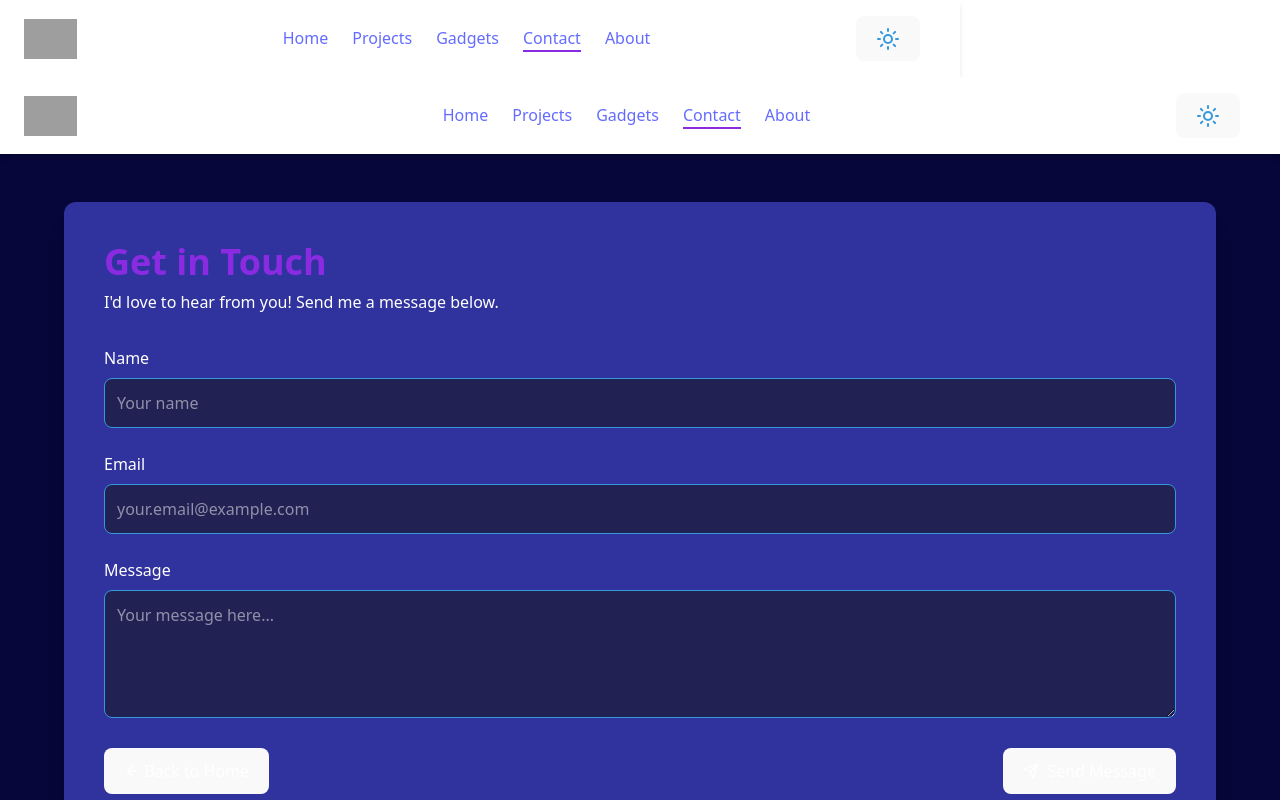
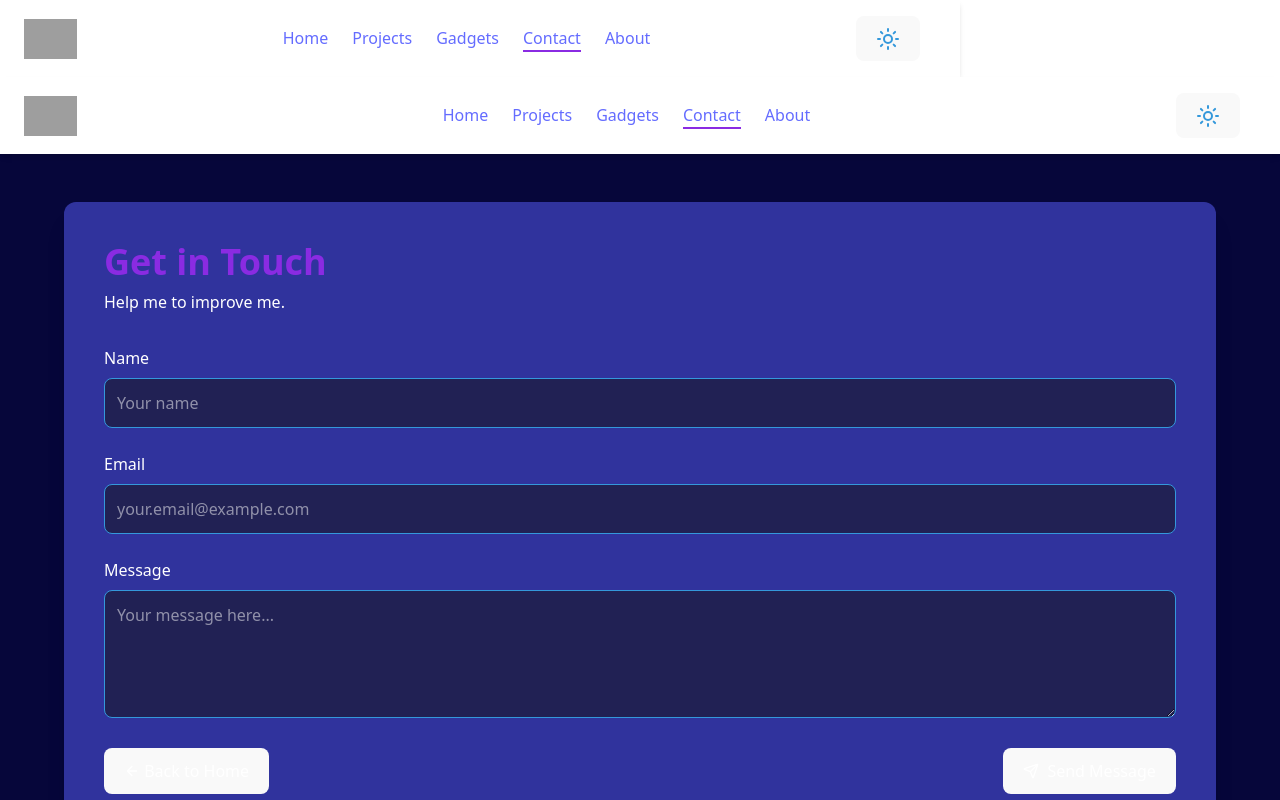
Before and after one commit to tech-dipesh/Portfolio-TS, a React (Vite) app: page /contact in a window 1280 px wide. Shown: the top 800 px of the page. Built offline with nearby package versions, Linux system fonts and the light colour scheme; grey boxes are pictures that could not be loaded.

Commit message:
fix top content contact page

```diff
--- a/src/components/contact/contact.tsx
+++ b/src/components/contact/contact.tsx
@@ -19,6 +19,7 @@ export default function Contact() {
   const {
     register,
     handleSubmit,
+
     formState: { errors, isSubmitting },
     reset
   } = useForm<FormData>()
@@ -39,7 +40,7 @@ export default function Contact() {
         reset()
         setTimeout(() => navigate('/'), 2000)
       } else {
-        toast.error('Failed to send message. Please try again.')
+        toast.error('Message is unable to send please try again.')
       }
     } catch {
       toast.error('An error occurred. Please try again.')
@@ -47,7 +48,8 @@ export default function Contact() {
   }
 
   const fieldStyle =
-    'w-full p-3 bg-[#212154] text-white rounded-lg border border-[#3498db] focus:outline-none focus:ring-2 focus:ring-[#8a2be2]'
+    // 'w-full p-3 bg-[#212154] text-white rounded-lg border border-[#3498db] focus:outline-none focus:ring-2 focus:ring-[#8a2be2]'
+    'w-full p-3 bg-[#212154] text-white rounded-lg border border-[#3498db]'
 
   return (
     <div className="flex absolute flex-col min-h-screen w-full bg-[#06063a]">
@@ -63,7 +65,7 @@ export default function Contact() {
             className="w-full bg-[#30339d] p-8 md:p-10 rounded-xl shadow-xl"
           >
             <h2 className="text-4xl font-bold text-[#8a2be2] mb-2">Get in Touch</h2>
-            <p className="text-white mb-8">I'd love to hear from you! Send me a message below.</p>
+            <p className="text-white mb-8">Help me to improve me.</p>
 
             <div className="mb-6">
               <label className="block text-white mb-2 font-medium">Name</label>
@@ -124,6 +126,7 @@ export default function Contact() {
               )}
             </div>
 
+{/* the media queqy which i ad is not able to math with what i plan to make so i try to make a organize but still early stage on teh tailwind which i think might be a issue.. */}
             <div className="flex flex-col sm:flex-row items-center justify-between gap-4">
               <button
                 type="button"
```
